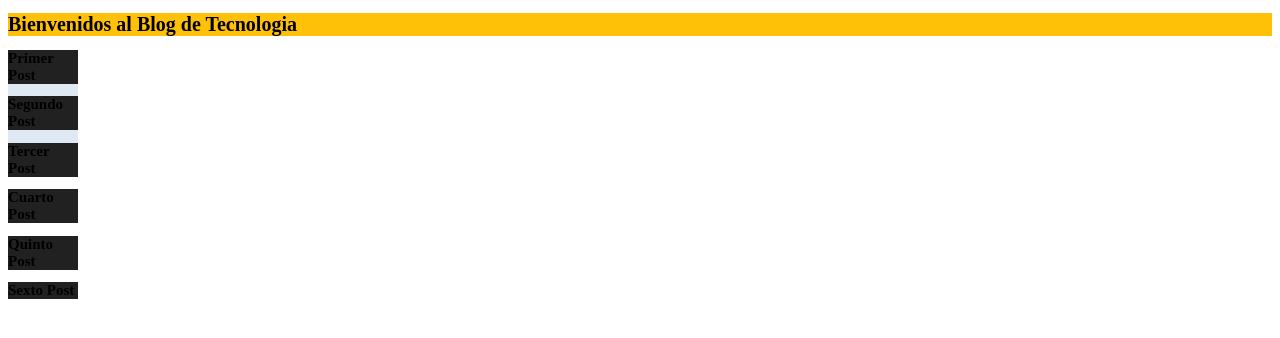
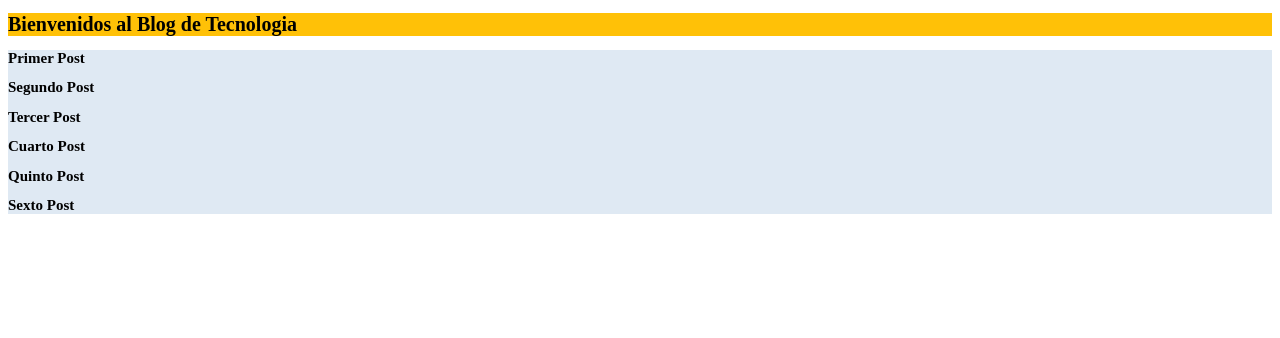
Before and after one commit to maurostacul/proyecto1, a plain HTML site: page Caracterist/index.html in a window 1280 px wide. Drawn offline with Linux system fonts and the light colour scheme.

Commit message:
Update main.css
Elimine border/border-color
Elimine ancho y alto
Cambie color de fondo de entrada

```diff
--- a/Caracterist/main.css
+++ b/Caracterist/main.css
@@ -18,17 +18,13 @@ html {
 
 .encabezado{
     background-color: var(--primario);
-    border: 1px;
-    border-color: var(--oscuro);
 }
 
 .contenedor{
-    width: 7rem;
-    height: 10rem;
     background-color: var(--grisClaro);
 
 }
 
 .entrada{
-    background-color: var(--oscuro);
+    background-color: var(--grisClaro);
 }
```
